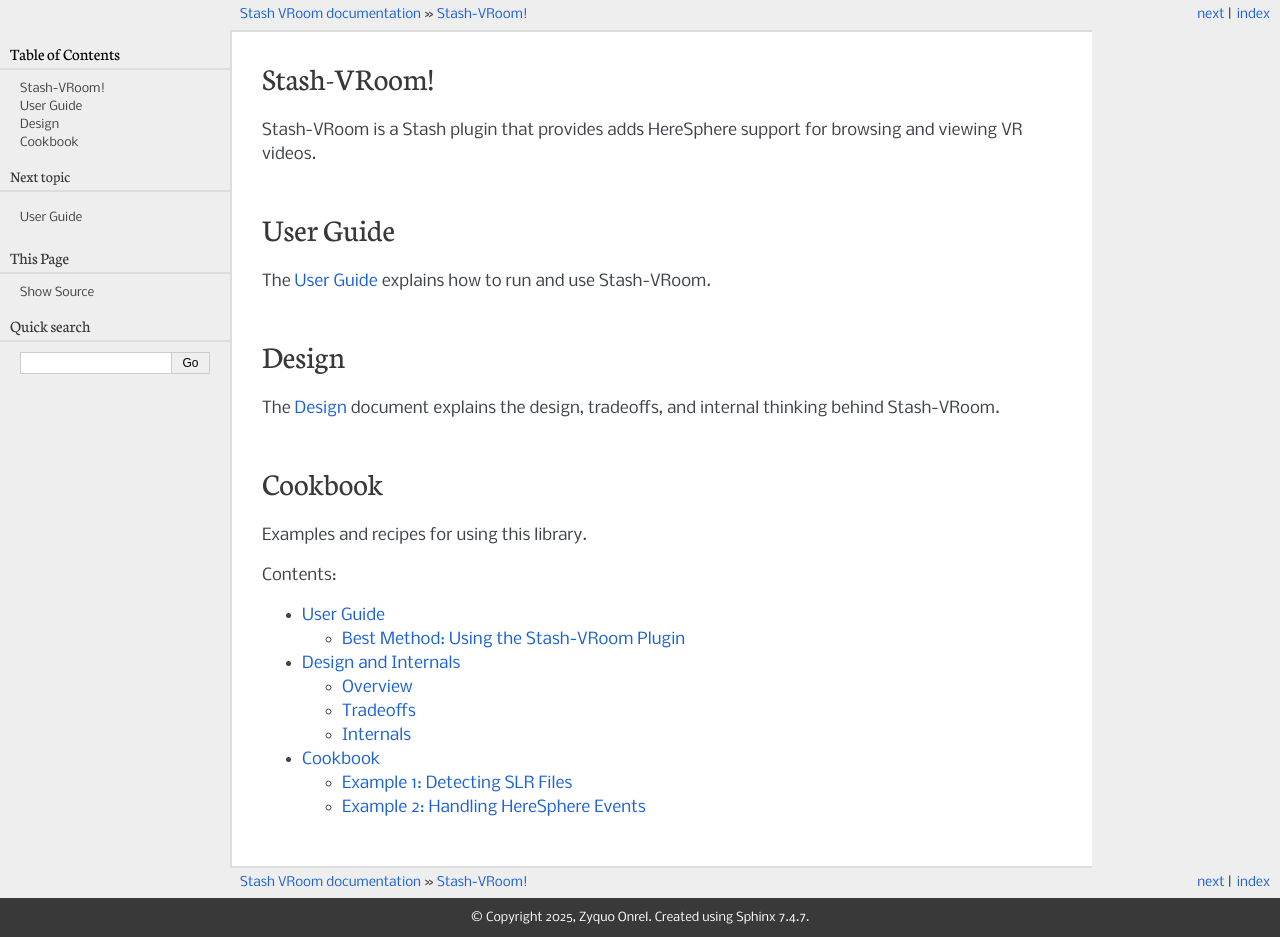
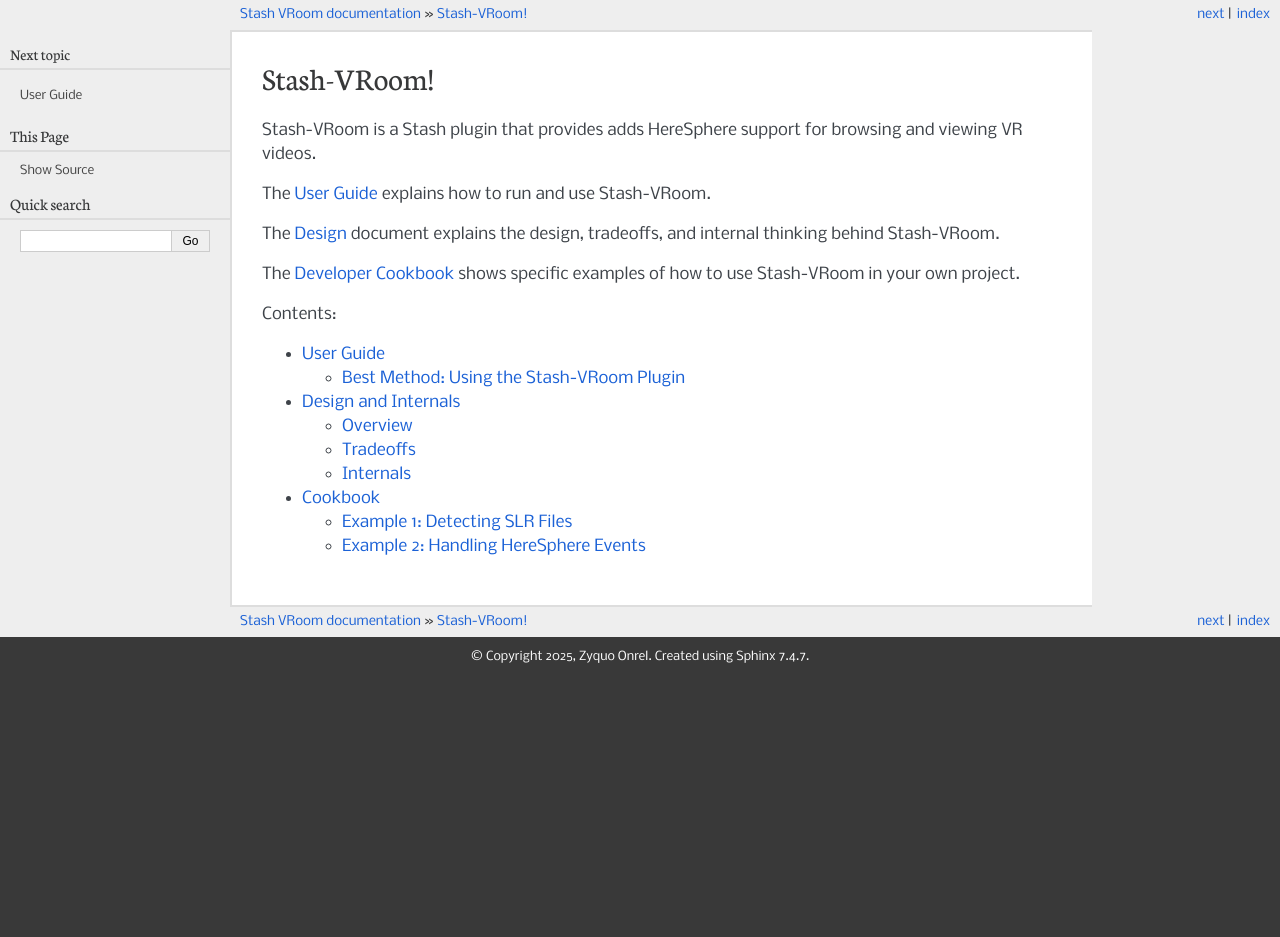
Before and after one commit to zyquon/stash-vroom, a Sphinx documentation site: the page built from doc/index.rst, in a window 1280 px wide. Built offline with Sphinx 7.4.7, drawn with Linux system fonts in a browser that asks for light colours; pages that are not in the unit, such as notebooks, are missing from menus; after the commit the page ends 900 px from its top, so only the background shows below that.

Commit message:
Tighter doc work

```diff
--- a/doc/index.rst
+++ b/doc/index.rst
@@ -8,20 +8,11 @@
 
 Stash-VRoom is a Stash plugin that provides adds HereSphere support for browsing and viewing VR videos.
 
-User Guide
-==========
-
 The `User Guide <user_guide.html>`_ explains how to run and use Stash-VRoom.
-
-Design
-======
 
 The `Design <design.html>`_ document explains the design, tradeoffs, and internal thinking behind Stash-VRoom.
 
-Cookbook
-========
-
-Examples and recipes for using this library.
+The `Developer Cookbook <cookbook.html>`_ shows specific examples of how to use Stash-VRoom in your own project.
 
 .. toctree::
    :maxdepth: 2
```
